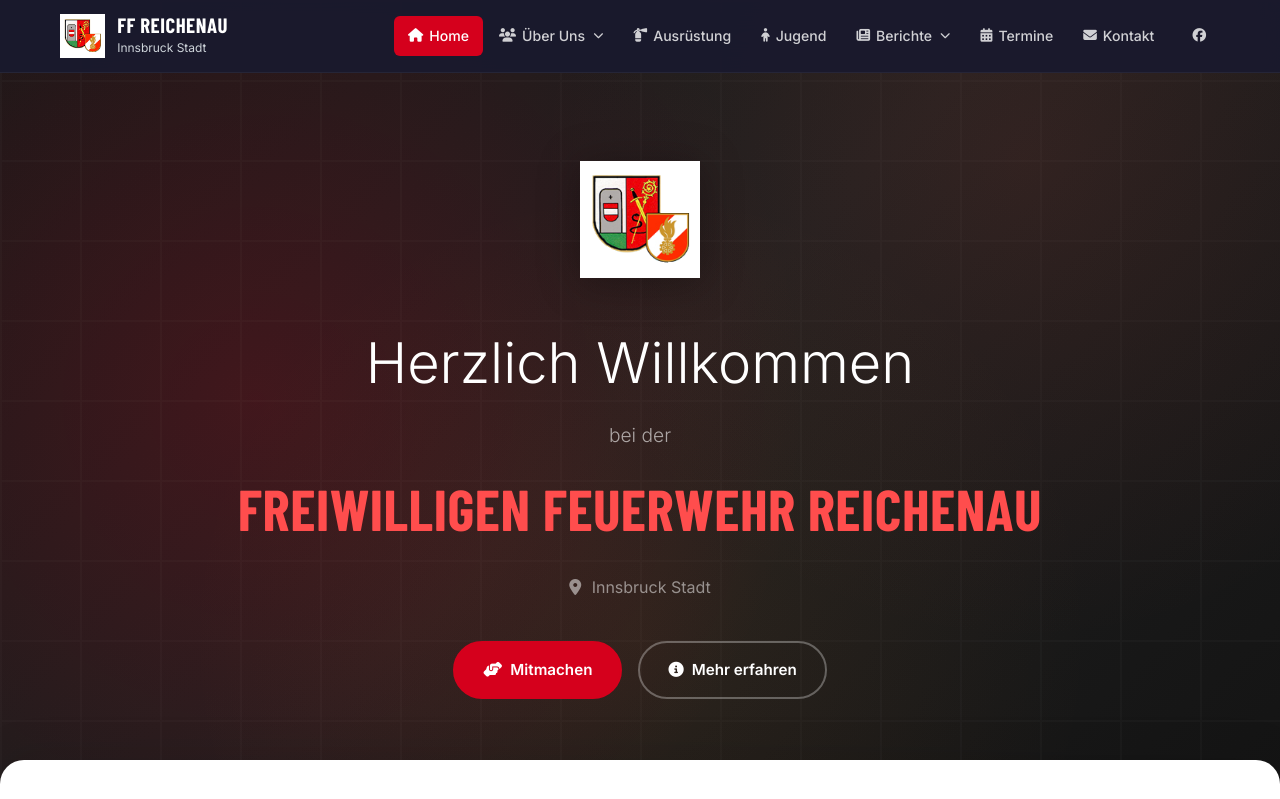
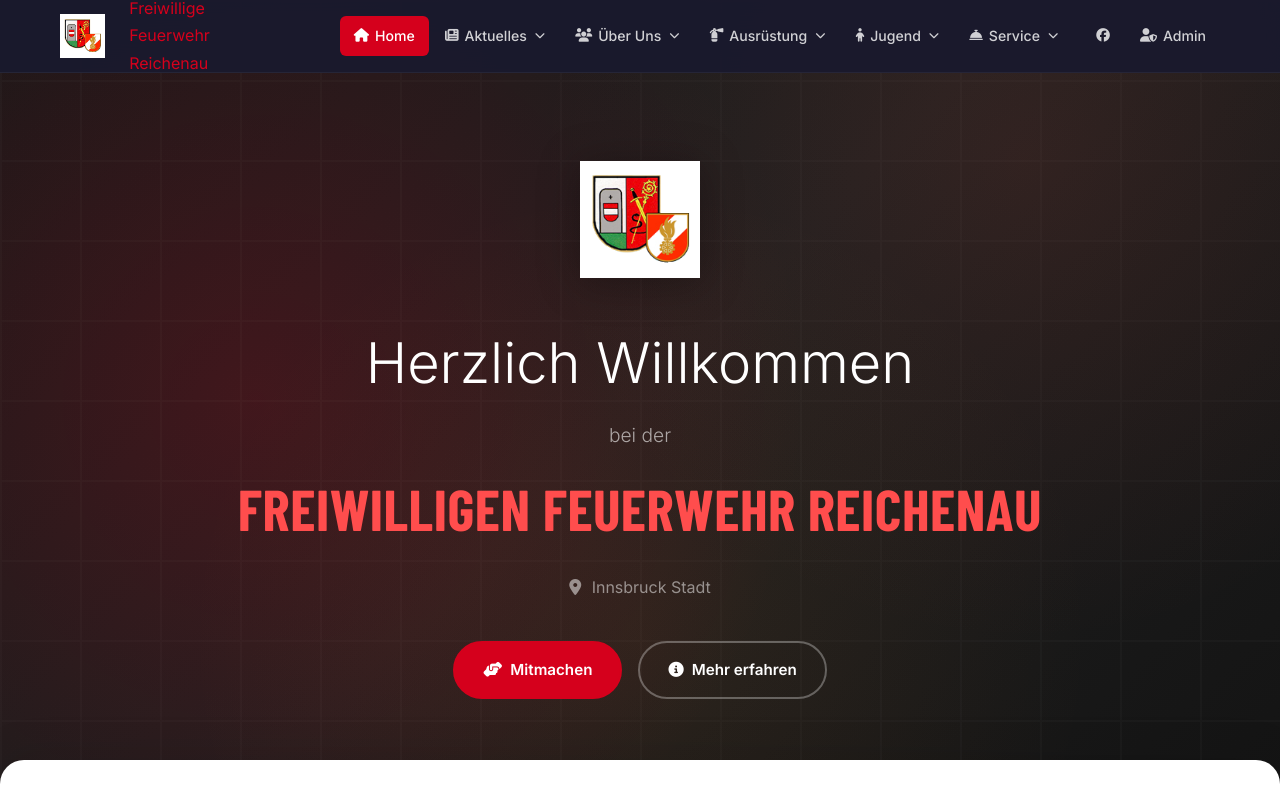
Before and after one commit to Christian445123/Feuerwehr_Reichennau_Website_NEU, a PHP site: page / in a window 1280 px wide. Shown: the top 799 px of the page. Run offline with PHP 8.4, Linux system fonts and the light colour scheme; the visitor is signed in with stand-in values (Sample User, id 1); data that the repository does not hold is empty; some web fonts are replaced.

Commit message:
2 Dateien geaendert: includes/nav.php index.php

```diff
--- a/includes/nav.php
+++ b/includes/nav.php
@@ -1,10 +1,12 @@
     <nav class="navbar" id="navbar">
         <div class="nav-container">
             <a href="index.php?page=home" class="nav-logo">
-                <img src="assets/images/logo.png" alt="FF Reichenau Logo" class="nav-logo-img">
+                <img src="assets/images/logo.png" alt="FF Reichenau Wappen" class="nav-logo-img">
+                <span class="nav-logo-divider"></span>
                 <div class="nav-logo-text">
-                    <span class="nav-logo-title">FF Reichenau</span>
-                    <span class="nav-logo-subtitle">Innsbruck Stadt</span>
+                    <span class="nav-logo-line nav-logo-line-light">Freiwillige</span>
+                    <span class="nav-logo-line nav-logo-line-brand">Feuerwehr</span>
+                    <span class="nav-logo-line nav-logo-line-dark">Reichenau</span>
                 </div>
             </a>
 
@@ -17,20 +19,7 @@
             <ul class="nav-menu" id="navMenu">
                 <li><a href="index.php?page=home" class="nav-link <?php echo $current_page === 'home' ? 'active' : ''; ?>"><i class="fas fa-home"></i> Home</a></li>
                 <li class="nav-dropdown">
-                    <a href="index.php?page=ueber-uns" class="nav-link <?php echo $current_page === 'ueber-uns' ? 'active' : ''; ?>"><i class="fas fa-users"></i> Über Uns <i class="fas fa-chevron-down dropdown-arrow"></i></a>
-                    <ul class="dropdown-menu">
-                        <li><a href="index.php?page=ueber-uns#kommando">Kommando</a></li>
-                        <li><a href="index.php?page=ueber-uns#ausschuss">Ausschuss</a></li>
-                        <li><a href="index.php?page=ueber-uns#mannschaft">Mannschaft</a></li>
-                        <li><a href="index.php?page=ueber-uns#ehrenmitglieder">Ehrenmitglieder</a></li>
-                        <li><a href="index.php?page=ueber-uns#geschichte">Geschichte</a></li>
-                        <li><a href="index.php?page=ueber-uns#schutzbereich">Schutzbereich</a></li>
-                    </ul>
-                </li>
-                <li><a href="index.php?page=ausruestung" class="nav-link <?php echo $current_page === 'ausruestung' ? 'active' : ''; ?>"><i class="fas fa-fire-extinguisher"></i> Ausrüstung</a></li>
-                <li><a href="index.php?page=jugend" class="nav-link <?php echo $current_page === 'jugend' ? 'active' : ''; ?>"><i class="fas fa-child"></i> Jugend</a></li>
-                <li class="nav-dropdown">
-                    <a href="index.php?page=berichte" class="nav-link <?php echo $current_page === 'berichte' ? 'active' : ''; ?>"><i class="fas fa-newspaper"></i> Berichte <i class="fas fa-chevron-down dropdown-arrow"></i></a>
+                    <a href="index.php?page=berichte" class="nav-link <?php echo $current_page === 'berichte' ? 'active' : ''; ?>"><i class="fas fa-newspaper"></i> Aktuelles <i class="fas fa-chevron-down dropdown-arrow"></i></a>
                     <ul class="dropdown-menu">
                         <li><a href="index.php?page=berichte#einsatz">Einsatz</a></li>
                         <li><a href="index.php?page=berichte#uebung">Übung</a></li>
@@ -39,9 +28,40 @@
                         <li><a href="index.php?page=berichte#archiv">Archiv</a></li>
                     </ul>
                 </li>
-                <li><a href="index.php?page=termine" class="nav-link <?php echo $current_page === 'termine' ? 'active' : ''; ?>"><i class="fas fa-calendar-alt"></i> Termine</a></li>
-                <li><a href="index.php?page=kontakt" class="nav-link <?php echo $current_page === 'kontakt' ? 'active' : ''; ?>"><i class="fas fa-envelope"></i> Kontakt</a></li>
+                <li class="nav-dropdown">
+                    <a href="index.php?page=ueber-uns" class="nav-link <?php echo $current_page === 'ueber-uns' ? 'active' : ''; ?>"><i class="fas fa-users"></i> Über Uns <i class="fas fa-chevron-down dropdown-arrow"></i></a>
+                    <ul class="dropdown-menu">
+                        <li><a href="index.php?page=ueber-uns#mannschaft">Mannschaft</a></li>
+                        <li><a href="index.php?page=ueber-uns#kommando">Ausschuss</a></li>
+                        <li><a href="index.php?page=ueber-uns#geschichte">Geschichte</a></li>
+                        <li><a href="index.php?page=ueber-uns#schutzbereich">Schutzbereich</a></li>
+                    </ul>
+                </li>
+                <li class="nav-dropdown">
+                    <a href="index.php?page=ausruestung" class="nav-link <?php echo $current_page === 'ausruestung' ? 'active' : ''; ?>"><i class="fas fa-fire-extinguisher"></i> Ausrüstung <i class="fas fa-chevron-down dropdown-arrow"></i></a>
+                    <ul class="dropdown-menu">
+                        <li><a href="index.php?page=ausruestung#wache">Gerätehaus</a></li>
+                        <li><a href="index.php?page=ausruestung#fuhrpark">Fahrzeuge</a></li>
+                    </ul>
+                </li>
+                <li class="nav-dropdown">
+                    <a href="index.php?page=jugend" class="nav-link <?php echo $current_page === 'jugend' ? 'active' : ''; ?>"><i class="fas fa-child"></i> Jugend <i class="fas fa-chevron-down dropdown-arrow"></i></a>
+                    <ul class="dropdown-menu">
+                        <li><a href="index.php?page=jugend#aktivitaeten">Aktivitäten</a></li>
+                        <li><a href="index.php?page=jugend#machmit">Mach mit!</a></li>
+                    </ul>
+                </li>
+                <li class="nav-dropdown">
+                    <a href="index.php?page=kontakt" class="nav-link <?php echo in_array($current_page, ['kontakt', 'termine', 'alarmierungen', 'sicherheitstipps'], true) ? 'active' : ''; ?>"><i class="fas fa-concierge-bell"></i> Service <i class="fas fa-chevron-down dropdown-arrow"></i></a>
+                    <ul class="dropdown-menu">
+                        <li><a href="index.php?page=kontakt">Kontakt</a></li>
+                        <li><a href="index.php?page=termine">Termine</a></li>
+                        <li><a href="index.php?page=alarmierungen">Alarmierungen</a></li>
+                        <li><a href="index.php?page=sicherheitstipps">Sicherheitstipps</a></li>
+                    </ul>
+                </li>
                 <li><a href="http://facebook.ffr.at/" class="nav-link nav-social" target="_blank" rel="noopener"><i class="fab fa-facebook"></i></a></li>
+                <li class="nav-admin-item"><a href="admin/login.php" class="nav-link nav-admin-link"><i class="fas fa-user-shield"></i> Admin</a></li>
             </ul>
         </div>
     </nav>
--- a/index.php
+++ b/index.php
@@ -37,14 +37,16 @@ if (!file_exists($page_file)) {
 
 // Seitentitel
 $page_titles = [
-    'home'        => 'Startseite',
-    'ueber-uns'   => 'Über Uns',
-    'ausruestung' => 'Ausrüstung',
-    'jugend'      => 'Jugend',
-    'berichte'    => 'Berichte',
-    'termine'     => 'Termine',
-    'kontakt'     => 'Kontakt & Impressum',
-    'datenschutz' => 'Datenschutzerklärung'
+    'home'             => 'Startseite',
+    'ueber-uns'        => 'Über Uns',
+    'ausruestung'      => 'Ausrüstung',
+    'jugend'           => 'Jugend',
+    'berichte'         => 'Aktuelles',
+    'termine'          => 'Termine',
+    'kontakt'          => 'Kontakt & Impressum',
+    'datenschutz'      => 'Datenschutzerklärung',
+    'alarmierungen'    => 'Alarmierungen',
+    'sicherheitstipps' => 'Sicherheitstipps',
 ];
 
 $current_title = $page_titles[$page] ?? 'Startseite';
```
